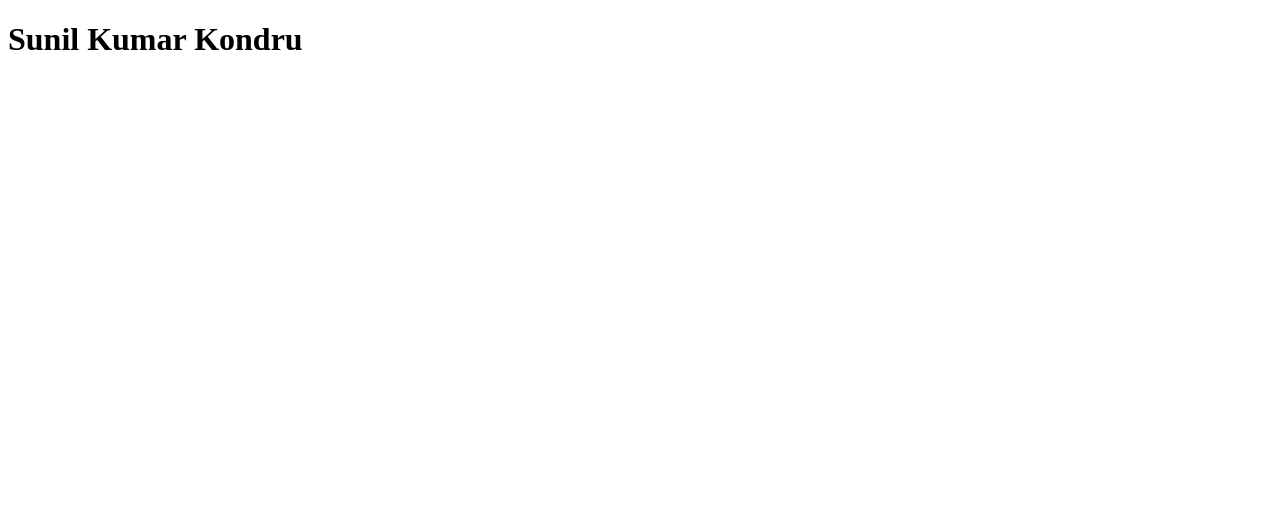
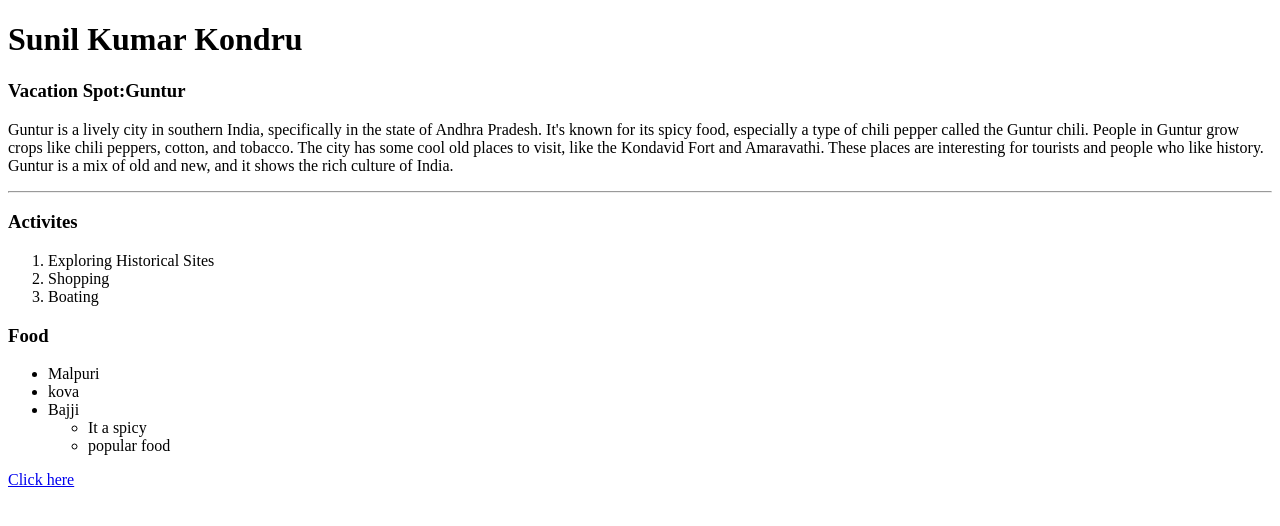
Before and after one commit to 44-563-WebApps-F23/44563-webapps-f23-assignment3-Sunilkumar330, a plain HTML site: page index.html in a window 1280 px wide. Drawn offline with Linux system fonts and the light colour scheme.

Commit message:
index.html

```diff
--- a/index.html
+++ b/index.html
@@ -7,5 +7,35 @@
 </head>
 <body>
     <h1>Sunil Kumar Kondru</h1>
+    <h3>Vacation Spot:Guntur</h3>
+    <p>Guntur is a lively city in southern India,
+        specifically in the state of Andhra Pradesh.
+        It's known for its spicy food,
+        especially a type of chili pepper called the Guntur chili.
+        People in Guntur grow crops like chili peppers, cotton, and tobacco.
+        The city has some cool old places to visit, like the Kondavid Fort and Amaravathi.
+        These places are interesting for tourists and people who like history.
+         Guntur is a mix of old and new, and it shows the rich culture of India.
+ </p>
+ <hr>
+ <h3>Activites</h3>
+ <ol>
+    <li>Exploring Historical Sites</li>
+    <li>Shopping</li>
+    <li>Boating</li>
+ </ol>
+ <h3>Food</h3>
+ <ul>
+    <li>Malpuri</li>
+    <li>kova</li>
+    <li>Bajji
+        <ul>
+            <li>It a spicy</li>
+            <li>popular food</li>
+        </ul>
+    </li>
+ </ul>
+ <a href="mystats.html">Click here</a>
+
 </body>
 </html>
```
